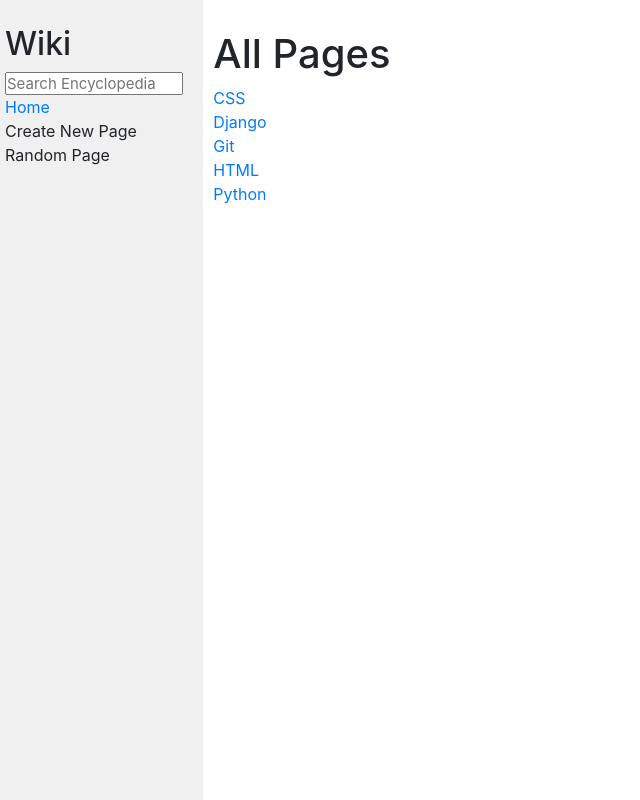
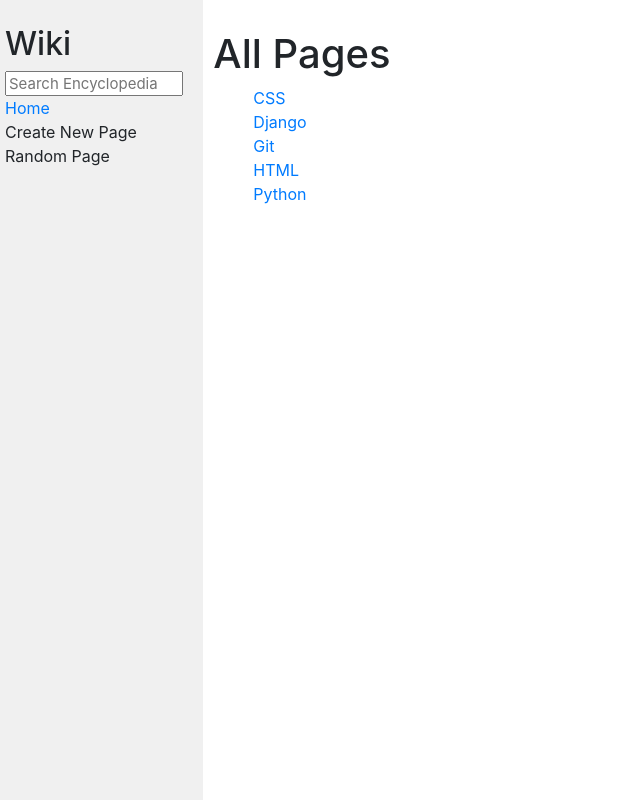
Before and after one commit to aminbeigi/CS50W-Projects, a Django app: page / in a window 1280 px wide. Shown: the whole page, without its empty margins (0-640 px from the left). Run offline with Django 3.2, Linux system fonts and the light colour scheme; some libraries are stand-ins or nearby versions.

Commit message:
Fix padding later

```diff
--- a/src/Project 0/wiki/encyclopedia/static/encyclopedia/styles.css
+++ b/src/Project 0/wiki/encyclopedia/static/encyclopedia/styles.css
@@ -1,6 +1,6 @@
 * {
     margin: 0;
-    padding: 0;
+    /* padding: 0; */
     box-sizing: border-box;
     overflow: hidden; /* Hide scrollbars */
 }
```
